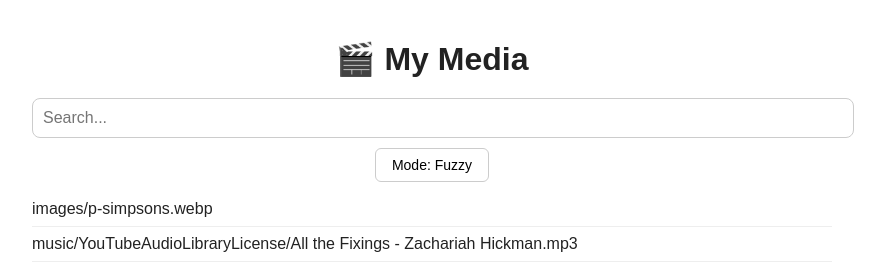
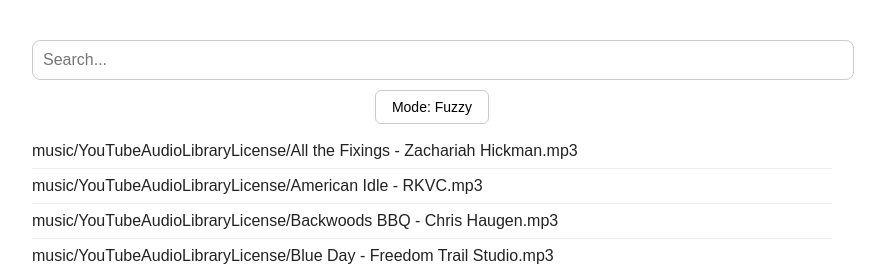
Before and after one commit to tritonJS826/music, a website: page public/index.html in a window 1280 px wide. Shown: the top 270 px of the page, without its empty margins (208-1093 px from the left). Drawn offline with Linux system fonts and the light colour scheme.

Commit message:
removed header

```diff
--- a/public/index.html
+++ b/public/index.html
@@ -6,7 +6,6 @@
   <title>My Media Library</title>
   <style>
     body { font-family: sans-serif; margin: 40px auto; padding: 0 20px; color: #222; max-width: 800px; }
-    h1 { text-align: center; margin-bottom: 20px; }
     .inputText { width: 100%; padding: 10px; font-size: 16px; margin-bottom: 10px; border-radius: 8px; border: 1px solid #ccc; }
     ul { list-style: none; padding: 0; margin: 0; }
     li { padding: 8px 0; border-bottom: 1px solid #eee; cursor: pointer; transition: background 0.2s; }
@@ -24,7 +23,6 @@
   </style>
 </head>
 <body>
-  <h1>🎬 My Media</h1>
   <input class="inputText" type="text" id="search" placeholder="Search..." />
   <div class="search-mode">
     <button id="toggleMode">Mode: Fuzzy</button>
--- a/public/media.json
+++ b/public/media.json
@@ -1,9 +1,4 @@
 [
-  {
-    "name": "p-simpsons.webp",
-    "path": "media/images/p-simpsons.webp",
-    "type": "image"
-  },
   {
     "name": "All the Fixings - Zachariah Hickman.mp3",
     "path": "media/music/YouTubeAudioLibraryLicense/All the Fixings - Zachariah Hickman.mp3",
@@ -1428,10 +1423,5 @@
     "name": "Обними кита - однажды.mp3",
     "path": "media/music/customPlaylist/Обними кита - однажды.mp3",
     "type": "audio"
-  },
-  {
-    "name": "2025-10-19_19-12-55.mp4",
-    "path": "media/video/2025-10-19_19-12-55.mp4",
-    "type": "video"
   }
 ]
```
